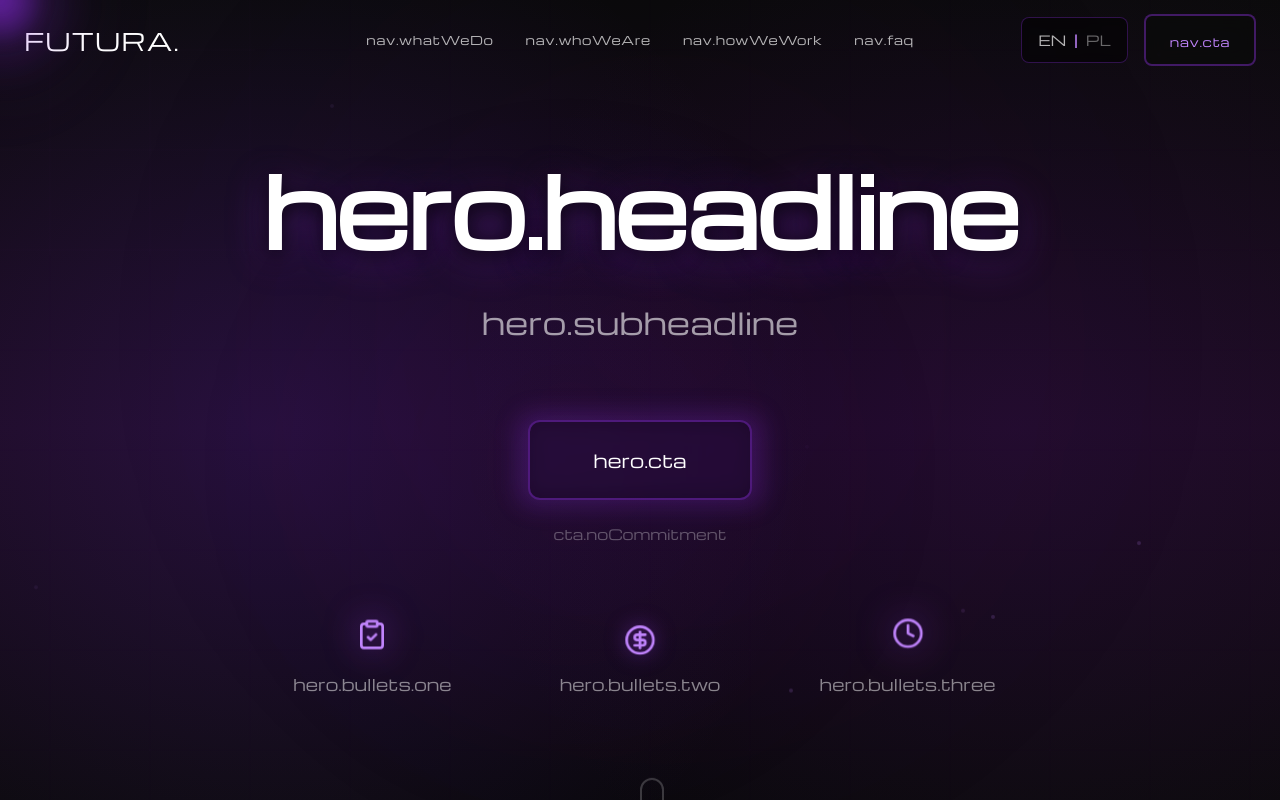
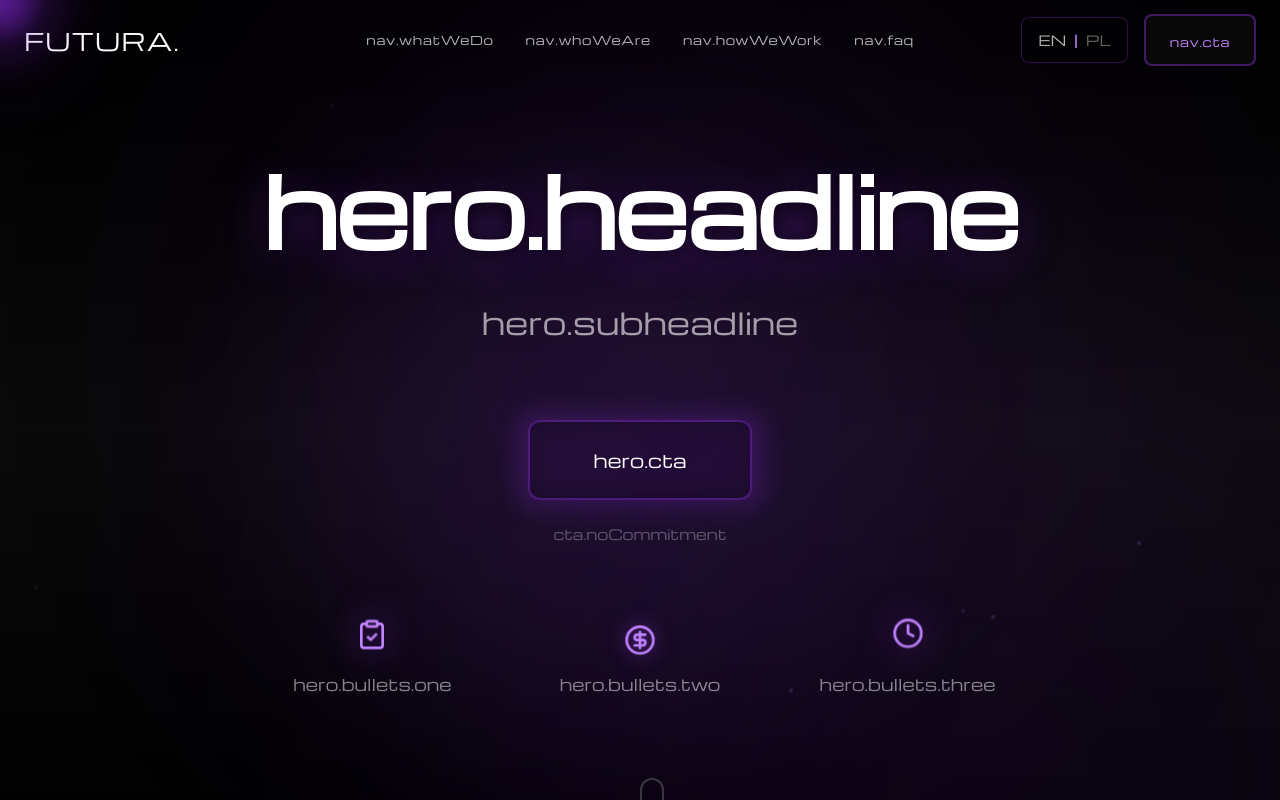
Before and after one commit to clippyt03/futura, a React (Vite) app: page / in a window 1280 px wide. Shown: the top 800 px of the page. Built offline with nearby package versions, Linux system fonts and the light colour scheme; the HTML template or start-up script is replaced by a standard one.

Commit message:
Updated App.tsx

```diff
--- a/src/App.tsx
+++ b/src/App.tsx
@@ -5,9 +5,7 @@ import WhoWeAre from './components/WhoWeAre';
 import Services from './components/Services';
 import HowItWorks from './components/HowItWorks';
 import WhyFutura from './components/WhyFutura';
-import CommonMistake from './components/CommonMistake';
 import FAQ from './components/FAQ';
-import CTA from './components/CTA';
 import Footer from './components/Footer';
 import GlobalCursor from './components/GlobalCursor';
 import ScrollProgress from './components/ScrollProgress';
@@ -32,9 +30,7 @@ function HomePage() {
       <Services />
       <HowItWorks />
       <WhyFutura />
-      <CommonMistake />
       <FAQ />
-      <CTA />
     </>
   );
 }
--- a/src/components/GlobalCursor.tsx
+++ b/src/components/GlobalCursor.tsx
@@ -1,11 +1,4 @@
-import React, { useEffect, useRef, useState } from 'react';
-
-interface Particle {
-  id: number;
-  x: number;
-  y: number;
-  opacity: number;
-}
+import React, { useEffect, useRef } from 'react';
 
 const GlobalCursor: React.FC = () => {
   // Check if device is mobile/touch device
@@ -23,8 +16,6 @@ const GlobalCursor: React.FC = () => {
   const glowRef = useRef<HTMLDivElement>(null);
   const trailRef = useRef<HTMLDivElement>(null);
   const ambientRef = useRef<HTMLDivElement>(null);
-  const [particles, setParticles] = useState<Particle[]>([]);
-  const particleIdRef = useRef(0);
 
   useEffect(() => {
     const glow = glowRef.current;
@@ -42,24 +33,9 @@ const GlobalCursor: React.FC = () => {
     let ambientX = 0;
     let ambientY = 0;
 
-    let lastParticleTime = 0;
-    const PARTICLE_INTERVAL = 50;
-
     const handleMouseMove = (e: MouseEvent) => {
       mouseX = e.clientX;
       mouseY = e.clientY;
-
-      const now = Date.now();
-      if (now - lastParticleTime > PARTICLE_INTERVAL) {
-        const newParticle: Particle = {
-          id: particleIdRef.current++,
-          x: mouseX,
-          y: mouseY,
-          opacity: 1,
-        };
-        setParticles(prev => [...prev.slice(-8), newParticle]);
-        lastParticleTime = now;
-      }
     };
 
     const animateGlow = () => {
@@ -92,34 +68,8 @@ const GlobalCursor: React.FC = () => {
     };
   }, []);
 
-  useEffect(() => {
-    const interval = setInterval(() => {
-      setParticles(prev =>
-        prev
-          .map(p => ({ ...p, opacity: p.opacity - 0.05 }))
-          .filter(p => p.opacity > 0)
-      );
-    }, 30);
-
-    return () => clearInterval(interval);
-  }, []);
-
   return (
     <>
-      {particles.map(particle => (
-        <div
-          key={particle.id}
-          className="fixed w-2 h-2 pointer-events-none z-[9996] rounded-full"
-          style={{
-            left: particle.x,
-            top: particle.y,
-            background: `rgba(147, 51, 234, ${particle.opacity * 0.6})`,
-            boxShadow: `0 0 10px rgba(147, 51, 234, ${particle.opacity * 0.8})`,
-            transform: 'translate(-50%, -50%)',
-            transition: 'opacity 0.3s ease-out',
-          }}
-        />
-      ))}
       {/* Large ambient background glow */}
       <div
         ref={ambientRef}
--- a/src/components/Hero.tsx
+++ b/src/components/Hero.tsx
@@ -11,43 +11,15 @@ export default function Hero() {
 
   return (
     <section className="relative min-h-screen flex items-center justify-center overflow-hidden py-32 md:py-40">
-      {/* Animated gradient background */}
+      {/* Background - Pure black to dark purple gradient */}
+      <div className="absolute inset-0 bg-gradient-to-b from-dark-900 via-dark-800 to-dark-900" />
+
+      {/* Circular purple halo effects - Subtle and cohesive */}
       <motion.div
-        className="absolute inset-0"
-        animate={{
-          background: [
-            'radial-gradient(circle at 20% 50%, rgba(88, 28, 135, 0.15) 0%, transparent 50%), radial-gradient(circle at 80% 50%, rgba(124, 58, 237, 0.15) 0%, transparent 50%), linear-gradient(to bottom, #0a0a0a 0%, #1a0a1f 50%, #0a0a0a 100%)',
-            'radial-gradient(circle at 80% 50%, rgba(88, 28, 135, 0.15) 0%, transparent 50%), radial-gradient(circle at 20% 50%, rgba(124, 58, 237, 0.15) 0%, transparent 50%), linear-gradient(to bottom, #0a0a0a 0%, #1a0a1f 50%, #0a0a0a 100%)',
-            'radial-gradient(circle at 20% 50%, rgba(88, 28, 135, 0.15) 0%, transparent 50%), radial-gradient(circle at 80% 50%, rgba(124, 58, 237, 0.15) 0%, transparent 50%), linear-gradient(to bottom, #0a0a0a 0%, #1a0a1f 50%, #0a0a0a 100%)',
-          ],
-        }}
-        transition={{
-          duration: 15,
-          repeat: Infinity,
-          ease: "easeInOut"
-        }}
-      />
-
-      {/* Mesh gradient overlay */}
-      <div className="absolute inset-0 opacity-30">
-        <div
-          className="absolute inset-0"
-          style={{
-            backgroundImage: `
-              linear-gradient(90deg, transparent 49%, rgba(147, 51, 234, 0.05) 50%, transparent 51%),
-              linear-gradient(0deg, transparent 49%, rgba(147, 51, 234, 0.05) 50%, transparent 51%)
-            `,
-            backgroundSize: '100px 100px',
-          }}
-        />
-      </div>
-
-      {/* Circular purple halo effects - Reduced opacity by 50% */}
-      <motion.div
-        className="absolute top-1/4 left-1/4 w-[500px] h-[500px] bg-purple-600/15 rounded-full blur-[120px]"
+        className="absolute top-1/4 left-1/4 w-[500px] h-[500px] bg-purple-600/30 rounded-full blur-[120px]"
         animate={{
           scale: [1, 1.3, 1],
-          opacity: [0.175, 0.25, 0.175],
+          opacity: [0.35, 0.5, 0.35],
         }}
         transition={{
           duration: 8,
@@ -56,10 +28,10 @@ export default function Hero() {
         }}
       />
       <motion.div
-        className="absolute bottom-1/4 right-1/4 w-[600px] h-[600px] bg-purple-700/15 rounded-full blur-[130px]"
+        className="absolute bottom-1/4 right-1/4 w-[600px] h-[600px] bg-purple-700/30 rounded-full blur-[130px]"
         animate={{
           scale: [1, 1.2, 1],
-          opacity: [0.15, 0.225, 0.15],
+          opacity: [0.3, 0.45, 0.3],
         }}
         transition={{
           duration: 10,
@@ -69,10 +41,10 @@ export default function Hero() {
         }}
       />
       <motion.div
-        className="absolute top-1/2 left-1/2 -translate-x-1/2 -translate-y-1/2 w-[700px] h-[700px] bg-purple-600/12 rounded-full blur-[140px]"
+        className="absolute top-1/2 left-1/2 -translate-x-1/2 -translate-y-1/2 w-[700px] h-[700px] bg-purple-600/25 rounded-full blur-[140px]"
         animate={{
           scale: [1, 1.4, 1],
-          opacity: [0.15, 0.2, 0.15],
+          opacity: [0.3, 0.4, 0.3],
           rotate: [0, 180, 360]
         }}
         transition={{
--- a/src/components/HowItWorks.tsx
+++ b/src/components/HowItWorks.tsx
@@ -154,7 +154,7 @@ const HowItWorks = () => {
                           opacity: [0, 0.5, 0],
                         }}
                         transition={{
-                          duration: 2,
+                          duration: 4,
                           repeat: Infinity,
                           delay: index * 0.5,
                         }}
--- a/src/components/Services.tsx
+++ b/src/components/Services.tsx
@@ -85,15 +85,9 @@ const Services = () => {
               >
                 {t('services.preHeadline')}
               </motion.p>
-              <motion.h2
-                className="font-michroma text-4xl md:text-5xl lg:text-6xl font-bold mb-8 md:mb-10 text-gradient-purple"
-                initial={{ opacity: 0, y: 30 }}
-                whileInView={{ opacity: 1, y: 0 }}
-                viewport={{ once: true }}
-                transition={{ duration: 0.8 }}
-              >
+              <h2 className="font-michroma text-4xl md:text-5xl lg:text-6xl font-bold mb-8 md:mb-10 text-gradient-purple">
                 {t('services.headline')}
-              </motion.h2>
+              </h2>
               <motion.p
                 className="text-lg md:text-xl text-white/60 leading-relaxed mb-6"
                 initial={{ opacity: 0, y: 20 }}
@@ -138,10 +132,9 @@ const Services = () => {
                   <motion.div
                     className="mb-6"
                     whileHover={{
-                      rotate: 360,
-                      scale: 1.2,
+                      scale: 1.1,
                     }}
-                    transition={{ duration: 0.6 }}
+                    transition={{ duration: 0.3 }}
                   >
                     <service.icon
                       size={40}
--- a/src/components/WhoWeAre.tsx
+++ b/src/components/WhoWeAre.tsx
@@ -55,13 +55,7 @@ export default function WhoWeAre() {
 
       <div className="max-w-6xl mx-auto px-6 relative z-10">
         {/* Main headline */}
-        <motion.div
-          className="text-center mb-24 md:mb-32"
-          initial={{ opacity: 0, y: 30 }}
-          whileInView={{ opacity: 1, y: 0 }}
-          viewport={{ once: true }}
-          transition={{ duration: 0.8 }}
-        >
+        <div className="text-center mb-24 md:mb-32">
           <h2 className="font-michroma text-5xl md:text-7xl lg:text-8xl font-bold text-gradient-purple mb-12 md:mb-16 leading-[1.1]">
             {t('whoWeAre.headline')}
           </h2>
@@ -71,11 +65,11 @@ export default function WhoWeAre() {
             initial={{ opacity: 0, y: 20 }}
             whileInView={{ opacity: 1, y: 0 }}
             viewport={{ once: true }}
-            transition={{ duration: 0.8, delay: 0.2 }}
+            transition={{ duration: 0.8 }}
           >
             {t('whoWeAre.subtitle')}
           </motion.p>
-        </motion.div>
+        </div>
 
         {/* Three cards */}
         <motion.div
@@ -98,10 +92,9 @@ export default function WhoWeAre() {
               >
                 <motion.div
                   whileHover={{
-                    rotate: 360,
-                    scale: 1.2,
+                    scale: 1.1,
                   }}
-                  transition={{ duration: 0.6 }}
+                  transition={{ duration: 0.3 }}
                 >
                   <item.icon
                     size={40}
```
